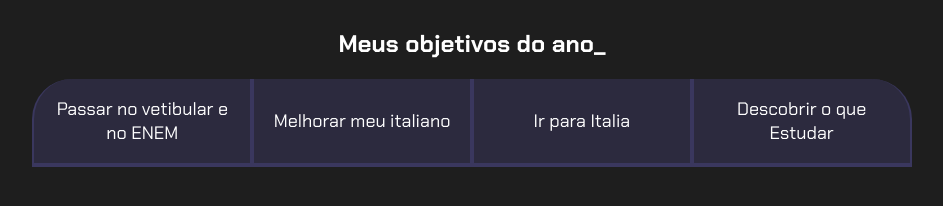
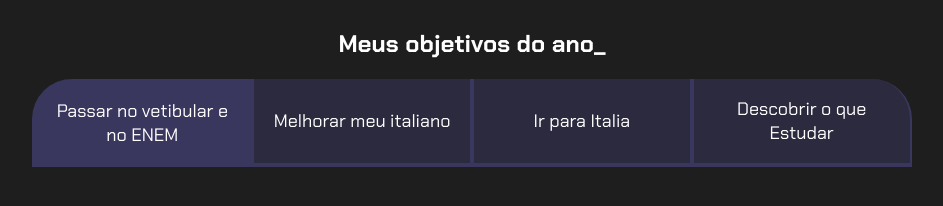
Before and after one commit to giocavali/Vscode3E., a plain HTML site: page index.html in a window 1280 px wide. Both pictures are taken after a click on the button "Passar no vetibular e no ENEM". Shown: the whole page, without its empty margins (168-1111 px from the left). Drawn offline with Linux system fonts and the light colour scheme.

Commit message:
Add files via upload

```diff
--- a/index.html
+++ b/index.html
@@ -17,6 +17,7 @@
             <button class="botao">Ir para Italia</button>
             <button class="botao">Descobrir o que Estudar</button>
         </div>
+        <script src="main.js"></script>
     </section>
 </body>
 </html>
--- a/main.js
+++ b/main.js
@@ -0,0 +1,6 @@
+const botoes = document.querySelectorAll(".botao")
+for(let i=0;i<botoes.length;i++){
+    botoes[i].onclick=function(){
+        botoes[i].classList.add("ativo");
+    }
+}
--- a/style.css
+++ b/style.css
@@ -55,3 +55,7 @@ body{
         border-radius: 0 40px 0 0;
     }
 }
+.ativo {
+    background-color: var(--botao-ativo);
+    border-bottom: 4px solid var(--verde);
+}
```
